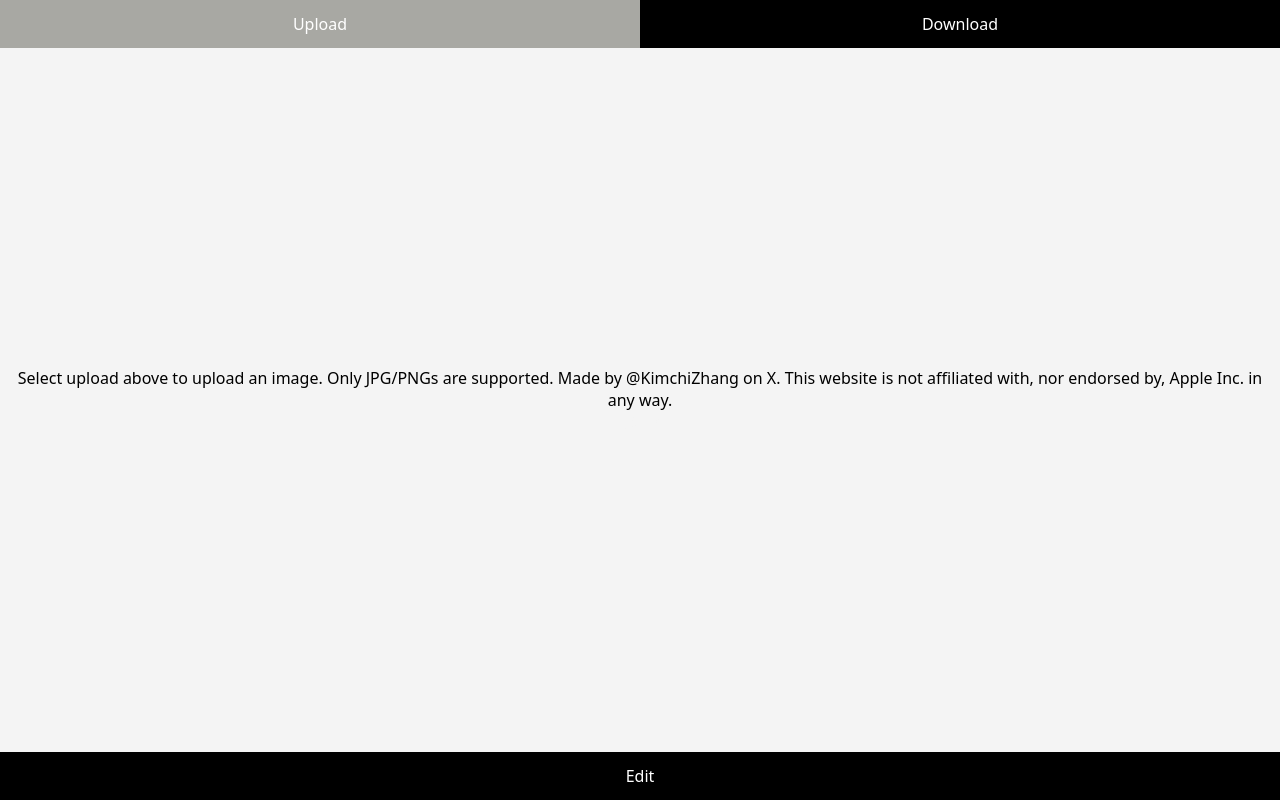
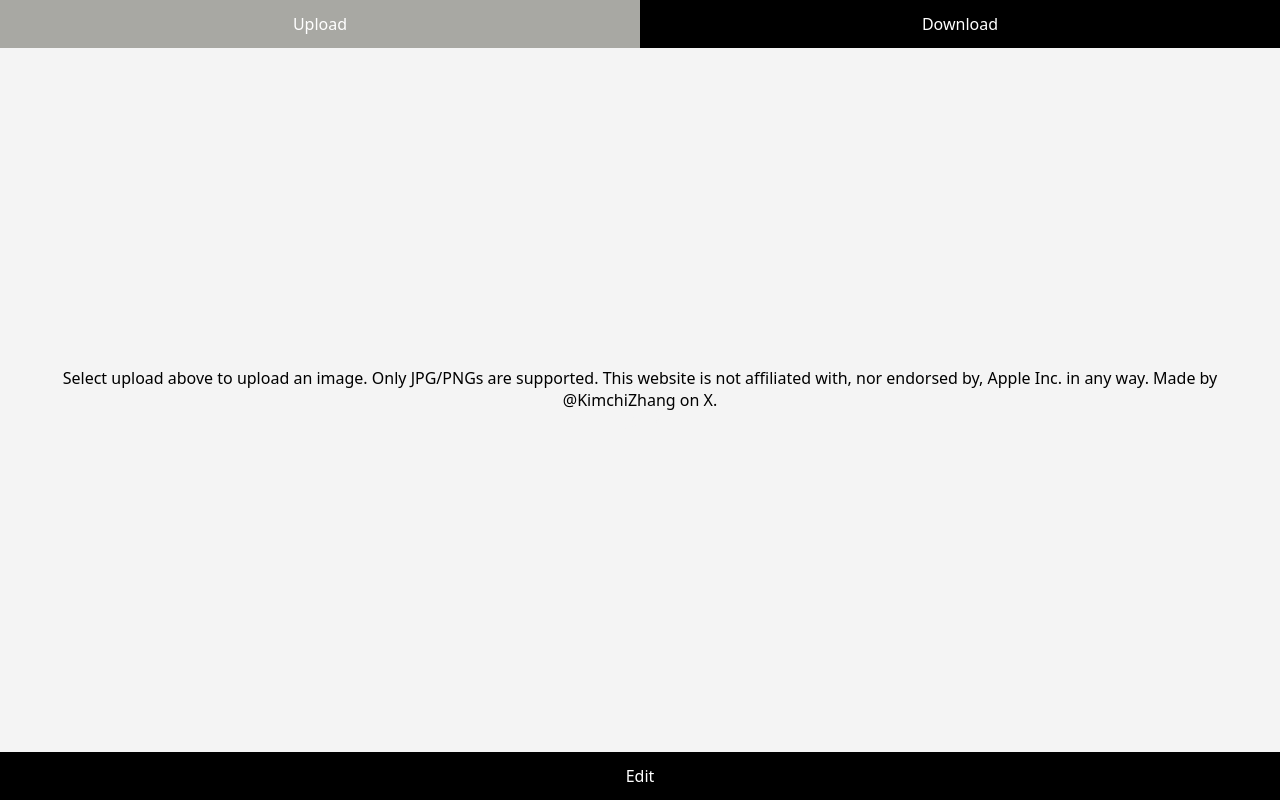
Before and after one commit to kimchizhang/kimchizhang.github.io, a plain HTML site: page index.html in a window 1280 px wide. Drawn offline with Linux system fonts and the light colour scheme; a web font is replaced by a local one.

Commit message:
Update index.html

```diff
--- a/index.html
+++ b/index.html
@@ -14,8 +14,8 @@
   <div class="instructionTxt">
     <div>
       Select upload above to upload an image. Only JPG/PNGs are supported.
-      Made by @KimchiZhang on X. This website is not affiliated with, nor
-      endorsed by, Apple Inc. in any way.
+      This website is not affiliated with, nor endorsed by, Apple Inc. in any way.
+      Made by @KimchiZhang on X.
     </div>
     <div class="instructionRow2">YJSNPI</div>
   </div>
```
